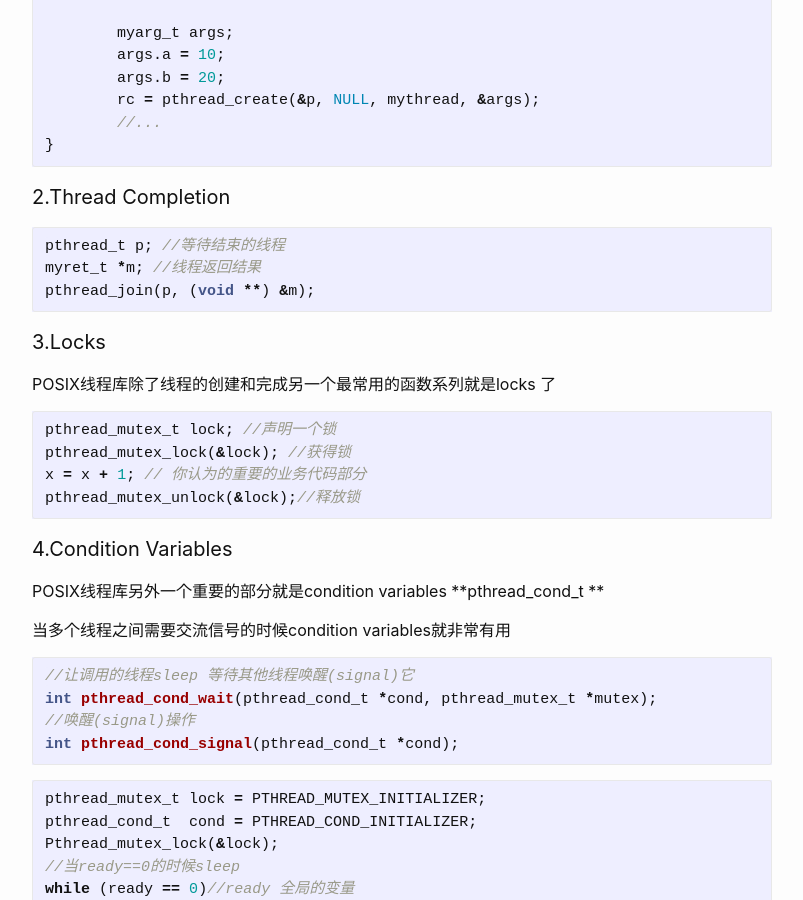
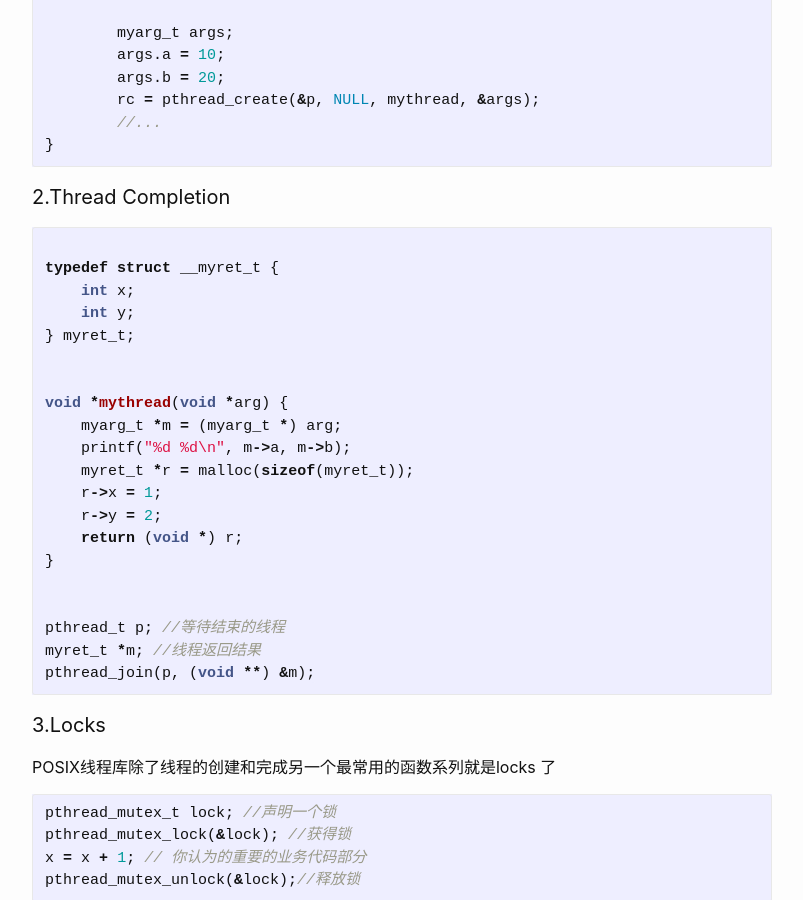
Before and after one commit to alexzhou/alexzhou.github.io, a Jekyll site: the page built from _posts/2019-07-06-thread.markdown, in a window 1280 px wide and 900 px high, scrolled down 1383 px. Shown: the whole window, without its empty margins (238-1041 px from the left). Built offline with Jekyll 4.4.1, drawn with Linux system fonts in a browser that asks for light colours; comment, search, counter and statistics services are not loaded.

Commit message:
Update 2019-07-06-thread.markdown

````diff
--- a/_posts/2019-07-06-thread.markdown
+++ b/_posts/2019-07-06-thread.markdown
@@ -66,6 +66,23 @@ main(int argc, char *argv[]) {
 #### 2.Thread Completion
 
 ```c
+
+typedef struct __myret_t {
+    int x;
+    int y;
+} myret_t;
+
+
+void *mythread(void *arg) {
+    myarg_t *m = (myarg_t *) arg;
+    printf("%d %d\n", m->a, m->b);
+    myret_t *r = malloc(sizeof(myret_t));
+    r->x = 1;
+    r->y = 2;
+    return (void *) r;
+}
+
+
 pthread_t p; //等待结束的线程
 myret_t *m; //线程返回结果
 pthread_join(p, (void **) &m);
````
